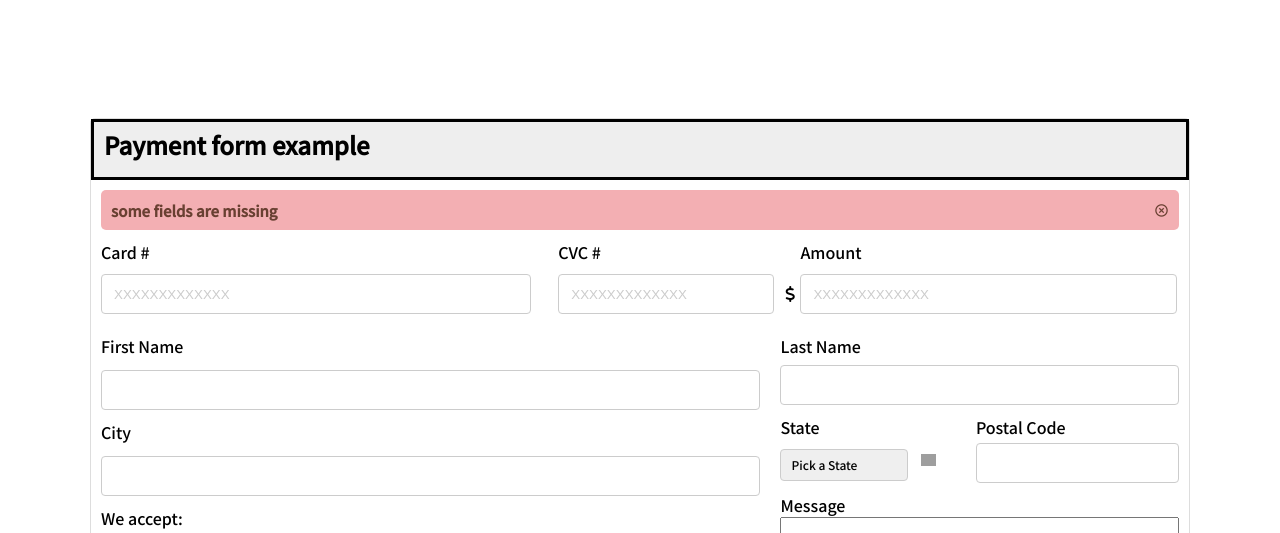
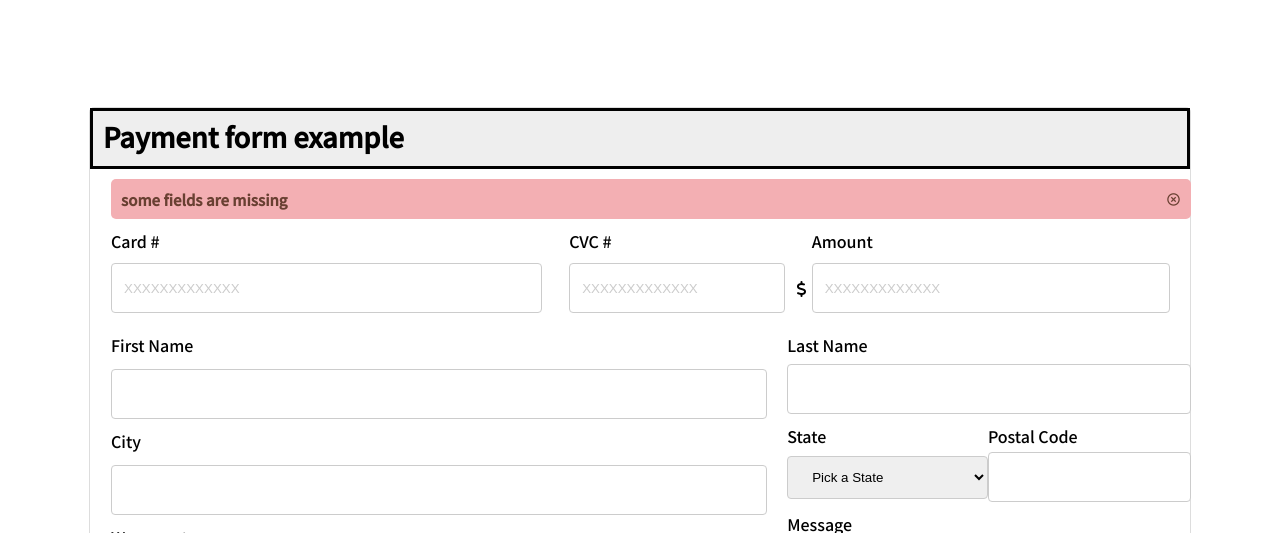
Before and after one commit to 4GeeksAcademy/html_forms-Diego, a plain HTML site: page index.html in a window 1280 px wide. Shown: the top 533 px of the page. Drawn offline with nearby package versions, Linux system fonts and the light colour scheme; grey boxes are pictures that could not be loaded.

Commit message:
Right box

```diff
--- a/index.html
+++ b/index.html
@@ -85,9 +85,6 @@
                                 <option value="spider">Michigan</option>
                                 <option value="goldfish">Texas</option>
                             </select>
-                            <div>
-                                <img src="https://cdn-icons-png.flaticon.com/512/25/25756.png" alt="">
-                            </div>
                         </div>
                         <div>
                             <label for="postalcode">Postal Code</label>
--- a/styles.css
+++ b/styles.css
@@ -1,4 +1,4 @@
-*{
+{
     box-sizing: border-box;
 }
 body {
@@ -13,13 +13,14 @@ body {
 .wrap {
     width: 1100px;
     border-color: rgba(128, 128, 128, 0.267);
-    height: 580px;
+    height: 600px;
     border-style: solid;
     border-width: 1px;
     border-radius: 5px;
     position: relative;
     display: flex;
     flex-direction: column;
+
 
 }
 
@@ -35,8 +36,9 @@ body {
     background-color: transparent;
     margin: 0;
     padding-left: 5px;
-    font-size: 1.5rem;
+    font-size: 1.7rem;
     height: 50px;
+    text-shadow: #ccc;
 }
 
 .warning {
@@ -101,7 +103,7 @@ body {
 }
 
 .buttons {
-    height: 5vh;
+    height: 3vh;
     border-color: rgb(232, 235, 238);
     padding: 12px;
     border: 1px solid #ccc;
@@ -111,16 +113,13 @@ body {
     margin-bottom: 10px;
 }
 select {
-  appearance: none;
-  border-color: rgb(232, 235, 238);
-  border: 1px solid #ccc;
-  width: 10vw;
-  font-family: inherit;
-  font-size: 12px;
-  border-radius: 4px;
-  height: 45%;
-  margin-top: 10px;
-  padding-left: 10px;
+    width: 100%;
+    padding: 12px 20px;
+    margin: 8px 0;
+    display: inline-block;
+    border: 1px solid #ccc;
+    border-radius: 4px;
+    box-sizing: border-box
 }
 
 .buttons::placeholder {
@@ -177,12 +176,14 @@ select {
 
 form {
     margin: 0;
-    padding: 0;
+
     width: 100%;
     display: flex;
     flex-direction: column;
-    height: 467px;
+    height: 489px;
     position: relative;
+    padding-left: 1%;
+    padding-right: 1%;
 }
 form div .fa-brands {
     background-color: #080808;
@@ -191,14 +192,17 @@ form div .fa-brands {
 }
 
 textarea {
-    width: 100%;
-    height: 40%;
-
+    width: 88%;
+    height: 30%;
+    border-color: rgb(232, 235, 238);
+    padding: 12px;
+    border: 1px solid #ccc;
+    border-radius: 4px;
 }
 .states {
     position: relative;
     height: 90%;
-    width: 50%;
+    width: 90%;
 }
 
 img {
@@ -253,6 +257,6 @@ img {
     margin-top: 1.8%;
 }
 
-.Amount div input {
-    width: 80%;
+.Amount input {
+    width: 88%;
 }
```
